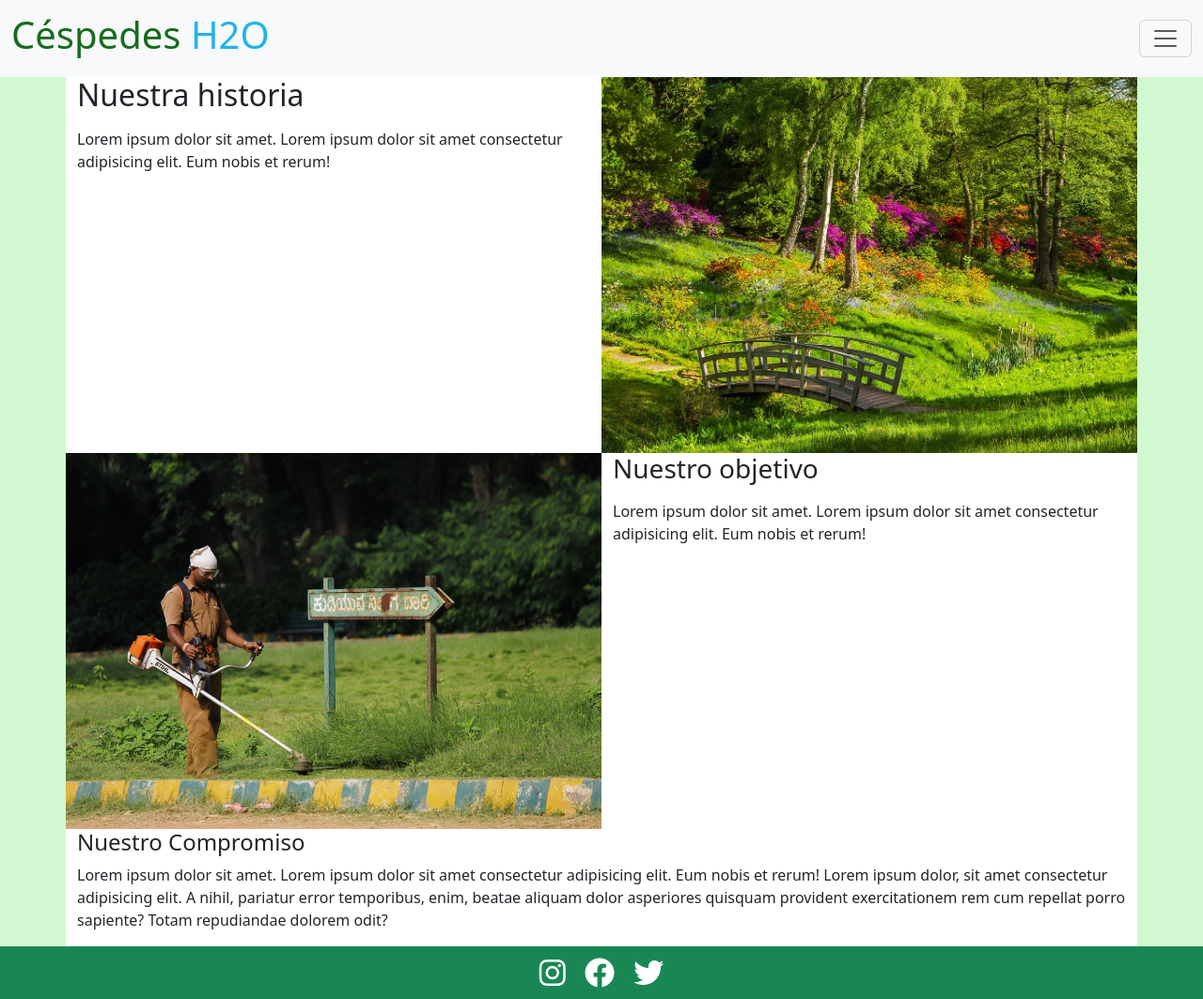
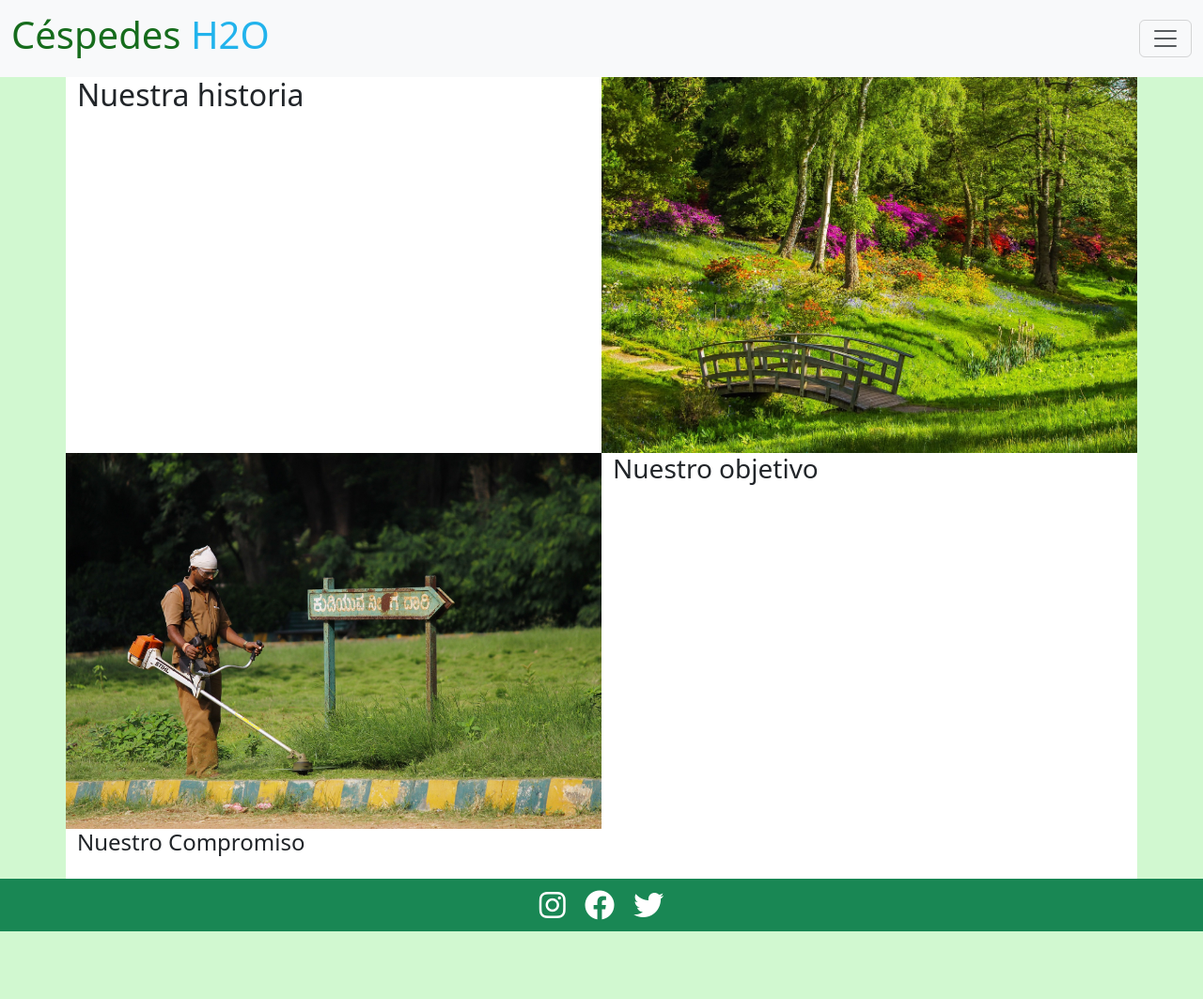
Before and after one commit to Nahuelsan16/PFNahuelSanguinetti, a plain HTML site: page pages/nosotros.html in a window 1280 px wide. Shown: the whole page at 94% size. After the commit the page ends 991 px from the top, so only its background shows below. Drawn offline with nearby package versions, Linux system fonts and the light colour scheme.

Commit message:
borre lorem

```diff
--- a/pages/nosotros.html
+++ b/pages/nosotros.html
@@ -65,8 +65,7 @@
             <div class="col-xxl-6 col-lg-6 col-md-12">
                 <section>
                     <h2>Nuestra historia</h2>
-                    <p></p>Lorem ipsum dolor sit amet. Lorem ipsum dolor sit amet consectetur adipisicing elit. Eum
-                    nobis et rerum!</p>
+                    <p></p>
                 </section>
             </div>
             <div id="jardin" class="col-xxl-6 col-lg-6 col-md-12"></div>
@@ -75,8 +74,7 @@
             <div class="col-xxl-6 col-lg-6 col-md-12">
                 <section>
                     <h3>Nuestro objetivo</h3>
-                    <p></p>Lorem ipsum dolor sit amet. Lorem ipsum dolor sit amet consectetur adipisicing elit. Eum
-                    nobis et rerum!</p>
+                    <p></p>
                 </section>
             </div>
 
@@ -85,10 +83,7 @@
 
         <section class="row">
             <h4 class="d-flex align-self-center">Nuestro Compromiso</h4>
-            <p>Lorem ipsum dolor sit amet. Lorem ipsum dolor sit amet consectetur adipisicing elit. Eum
-                nobis et rerum! Lorem ipsum dolor, sit amet consectetur adipisicing elit. A nihil, pariatur error
-                temporibus, enim, beatae aliquam dolor asperiores quisquam provident exercitationem rem cum repellat
-                porro sapiente? Totam repudiandae dolorem odit?</p>
+            <p></p>
         </section>
 
     </main>
```
